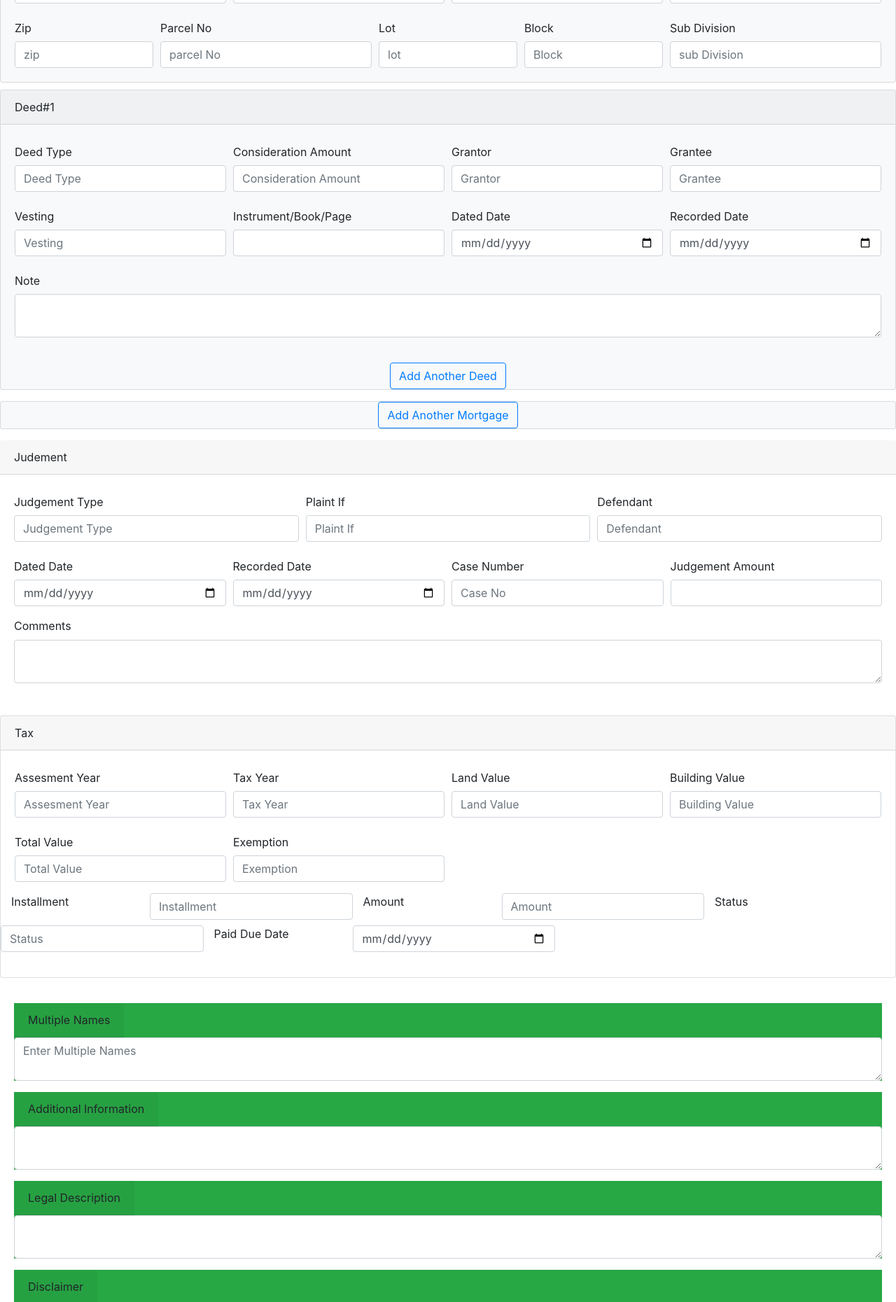
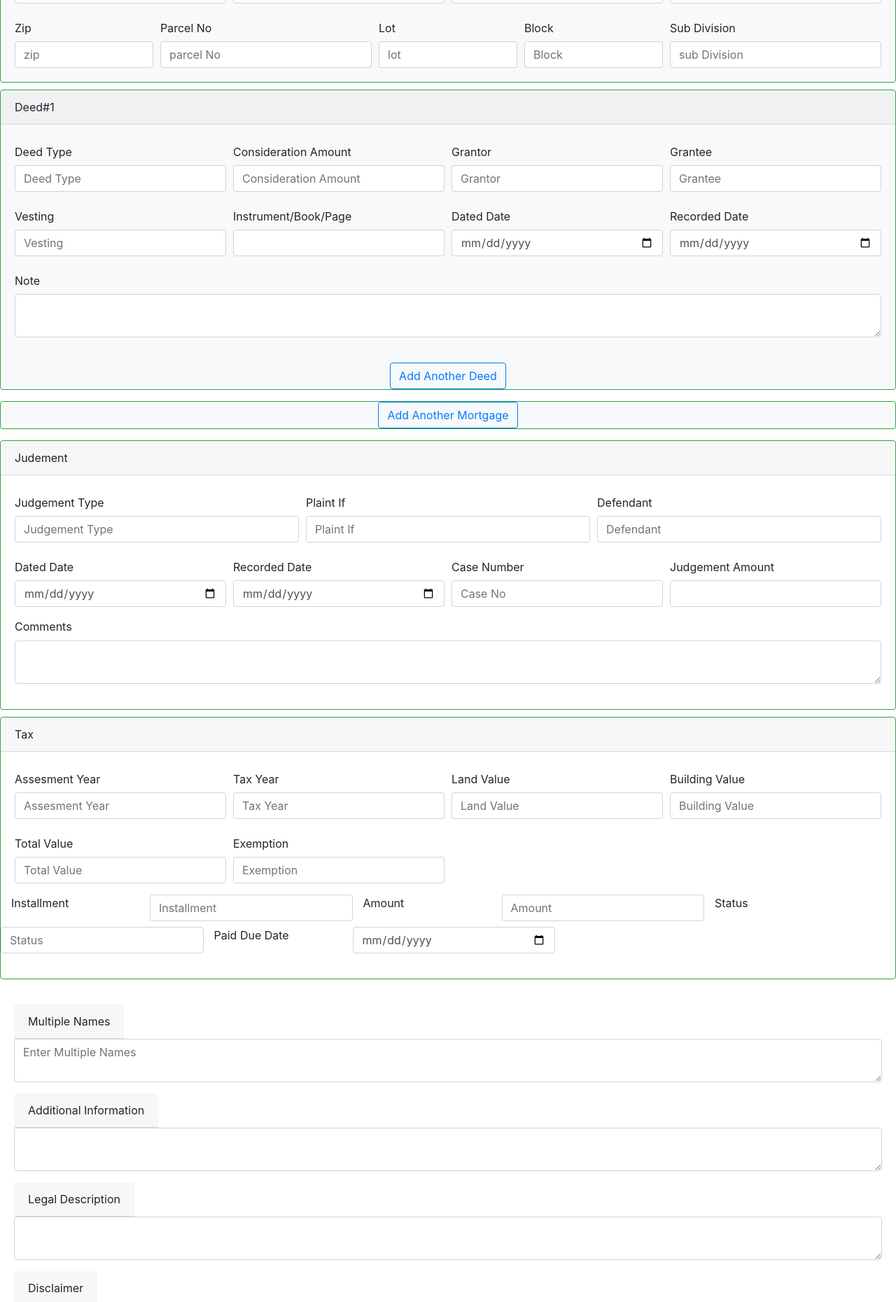
Before and after one commit to mohanreddy070/titledoc, an Angular app: page / in a window 1280 px wide. Shown: the part 280-2140 px from the top of the page at 70% size. Built offline with nearby package versions, Linux system fonts and the light colour scheme.

Commit message:
1 file modified

```diff
--- a/src/app/form/form.component.html
+++ b/src/app/form/form.component.html
@@ -7,7 +7,7 @@
 		<form novalidate (ngSubmit)="save()" [formGroup]="titleForm">
 
 			<!-- Primary Information -->
-      <div formGroupName="primaryInfo" class="bg-light p-10 card card-body row-mb-20">
+      <div formGroupName="primaryInfo" class="bg-light p-10 card border border-success card-body row-mb-20">
         <div class="form-row">
           <div class="form-group col-md-4">
             <label class="col-form-label"
@@ -182,11 +182,11 @@
 
 
       <!-- Deed Information -->
-      <div formArrayName="deeds" class="card mb-3 bg-light">
+      <div formArrayName="deeds" class="card border border-success mb-3 bg-light">
 
         <div [formGroupName] ="i"
           *ngFor="let deed of deeds.controls; let i=index">
-          <div class="card-header" st>
+          <div class="card-header bg-default" st>
 		      Deed#{{i+1}}
 	      </div>
           <div class="card-body form-row">
@@ -309,11 +309,11 @@
 
 
       <!-- Mortagage Information -->
-      <div formArrayName="mortgages" class="card mb-3 bg-light">
+      <div formArrayName="mortgages" class="card border border-success mb-3 bg-light">
 
         <div [formGroupName] ="i"
           *ngFor="let mortgage of mortgages.controls; let i=index">
-          <div class="card-header" >
+          <div class="card-header bg-default" >
 		        Mortgage
 	        </div>
           <div class="form-row mb-2">
@@ -436,8 +436,8 @@
 
 
        <!-- Judgement Information -->
-      <div>
-        <div class="card-header" st>
+      <div class="card border border-success">
+        <div class="card-header bg-default" st>
 		      Judement
 	      </div>
         <div formGroupName ="judgement" class ="card-body">
@@ -538,8 +538,8 @@
 
 
       <!-- Tax Information -->
-      <div class="card mb-3">
-        <div class="card-header" st>
+      <div class="card border border-success mb-3">
+        <div class="card-header bg-default" st>
 		      Tax
 	      </div>
         <div formGroupName ="tax" class="card-body">
@@ -666,7 +666,7 @@
       <!-- Additional Information -->
       <div>
         <div formGroupName ="additionalInfo" class = "card-body">
-          <div class="form-group bg-success">
+          <div class="form-group bg-default">
             <label class="card-header"
                 for="multipleNames">Multiple Names</label>
 
@@ -679,7 +679,7 @@
 
           </div>
 
-          <div class="form-group bg-success ">
+          <div class="form-group bg-default ">
             <label class=" card-header"
                 for="additionalInfo">Additional Information</label>
             <textarea class="form-control"
@@ -688,7 +688,7 @@
               ></textarea>
           </div>
 
-          <div class="form-group bg-success">
+          <div class="form-group bg-default">
             <label class="card-header "
                 for="legalDescription">Legal Description</label>
               <textarea class="form-control"
@@ -698,7 +698,7 @@
 
           </div>
 
-          <div class="form-group bg-success">
+          <div class="form-group bg-default">
             <label class="card-header "
                 for="disclaimer">Disclaimer</label>
               <textarea class="form-control"
```
